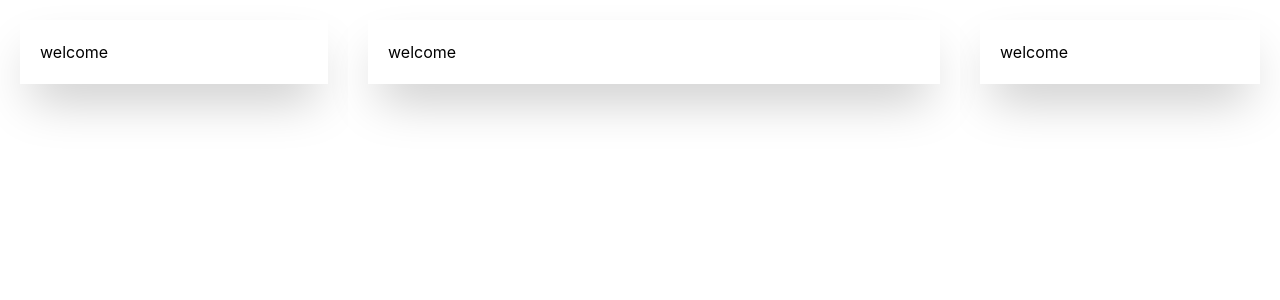
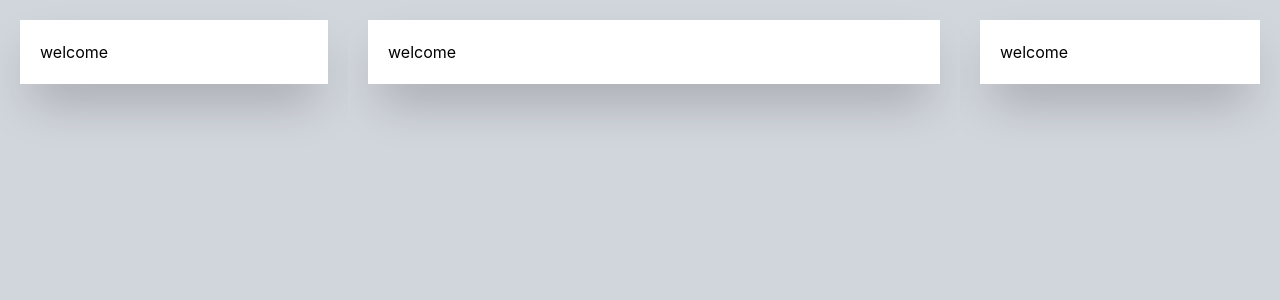
Before and after one commit to KaptainKrishna/typescript_practice, a React (Vite) app: page /layout in a window 1280 px wide. Shown: the top 300 px of the page. Built offline with nearby package versions, Linux system fonts and the light colour scheme.

Commit message:
modify layout

```diff
--- a/src/component/app/Layout.tsx
+++ b/src/component/app/Layout.tsx
@@ -1,6 +1,6 @@
 const Layout = () => {
   return (
-    <div className="min-h-screen">
+    <div className="min-h-screen bg-gray-300">
       <aside className=" w-87 h-screen fixed top-0 left-0 overflow-auto p-5 ">
         <div className="bg-white p-5 shadow-2xl">welcome</div>
       </aside>
```
